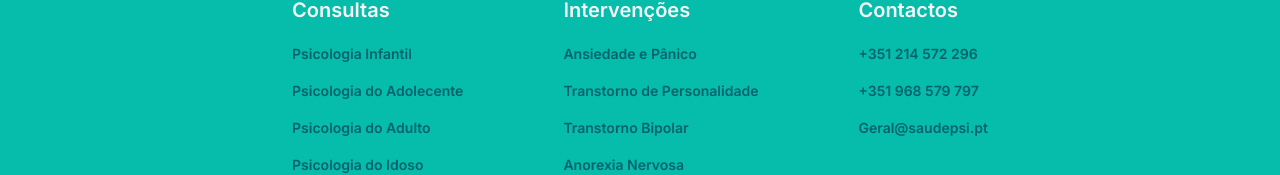
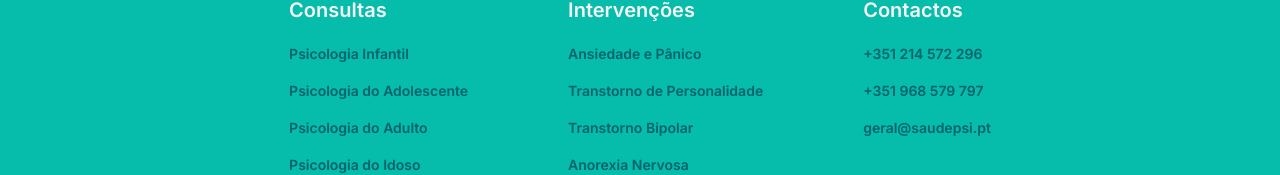
Before and after one commit to techinn0vation/SaudePsiNew, a Next.js app: page /sobre in a window 1280 px wide. Shown: the part 2855-3030 px from the top of the page. Built offline with nearby package versions, Linux system fonts and the light colour scheme.

Commit message:
ajustes textos

```diff
--- a/src/components/Comps_Contacto/Doc_Contacto/index.tsx
+++ b/src/components/Comps_Contacto/Doc_Contacto/index.tsx
@@ -28,7 +28,7 @@ const DocContacto = {
   Value: {
     Selecione: 'Escolha uma Consulta',
     PsicologiaInfantil: 'Psicologia Infantil',
-    PsicologiaAdolecente: 'Psicologia do Adolecente',
+    PsicologiaAdolecente: 'Psicologia do Adolescente',
     PsicologiaAdulto: 'Psicologia do Adulto',
     PsicologiaIdoso: 'Psicologia do Idoso',
     AvaliaçãoPsicologica: 'Avaliação Psicológica',
--- a/src/components/Comps_Home/Doc_Home/index.tsx
+++ b/src/components/Comps_Home/Doc_Home/index.tsx
@@ -26,7 +26,7 @@ const DocHome = {
       },
       PsicAdolecente: {
         Headline: {
-          Titulo: 'psicologia do adolecente',
+          Titulo: 'psicologia do Adolescente',
           Descrição:
             'os adolescentes enfrentam desafios para estabelecer e manter relações interpessoais saudáveis, tanto com os pares como com os adultos. A psicologia do adolescente aborda questões relacionadas ao desenvolvimento social, habilidades de comunicação e resolução de conflitos.'
         }
@@ -213,7 +213,7 @@ const DocHome = {
       },
 
       Alverca: {
-        Titulo: 'consultas em Alverca',
+        Titulo: 'consultas em Vila Franca de Xira',
 
         Headline: {
           Titulo: 'morada',
--- a/src/components/Footer/index.tsx
+++ b/src/components/Footer/index.tsx
@@ -40,7 +40,7 @@ export default function Footer() {
                 href='/home'
                 title='Psicologia do Adolescente SaúdePsi'
               >
-                psicologia do Adolecente
+                psicologia do Adolescente
               </ButtonLinkFooter>
               <ButtonLinkFooter
                 href='/home'
@@ -105,6 +105,7 @@ export default function Footer() {
               <ButtonLinkFooter
                 href={DocHome.Footer.Contactos.Email}
                 title='Contacto E-mail SaúdePsi'
+                className='email'
               >
                 geral@saudepsi.pt
               </ButtonLinkFooter>
--- a/src/components/Footer/styles.tsx
+++ b/src/components/Footer/styles.tsx
@@ -127,6 +127,12 @@ export const InnerBlockFooter = styled.div`
   align-items: center;
   gap: 1.6rem;
 
+  .email {
+    &::first-letter {
+      text-transform: lowercase;
+    }
+  }
+
   @media (min-width: ${(props) => props.theme.screenSize.MD}) {
     justify-content: start;
     align-items: start;
```
